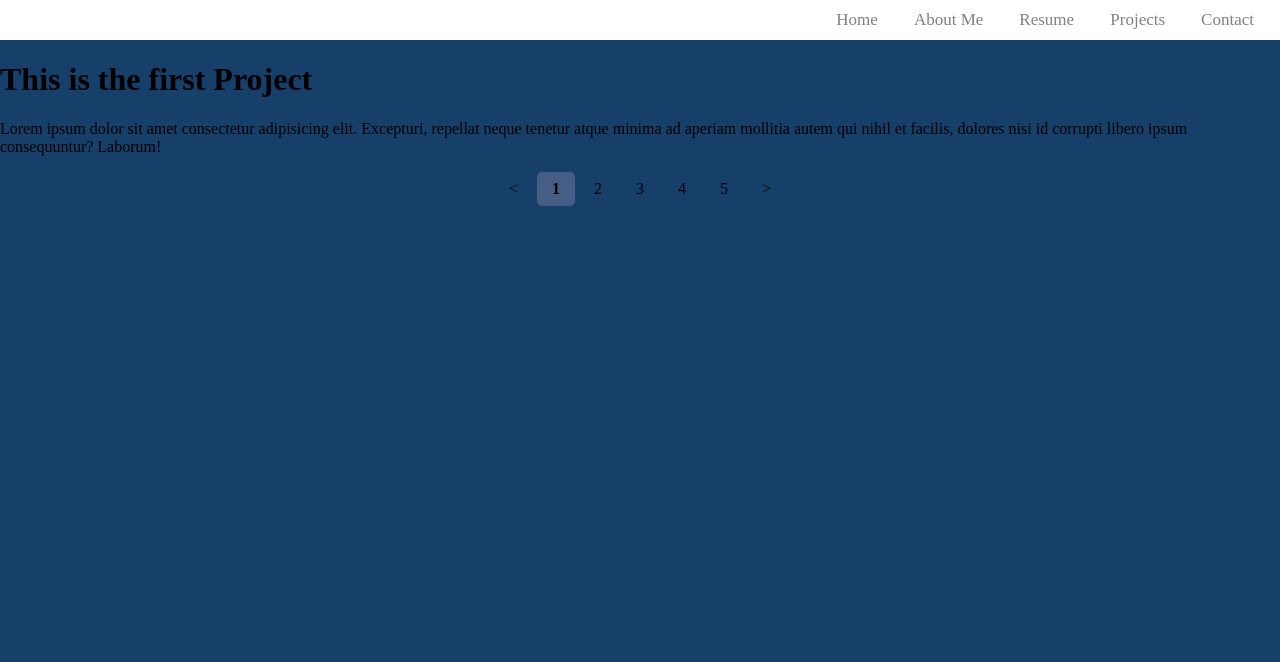
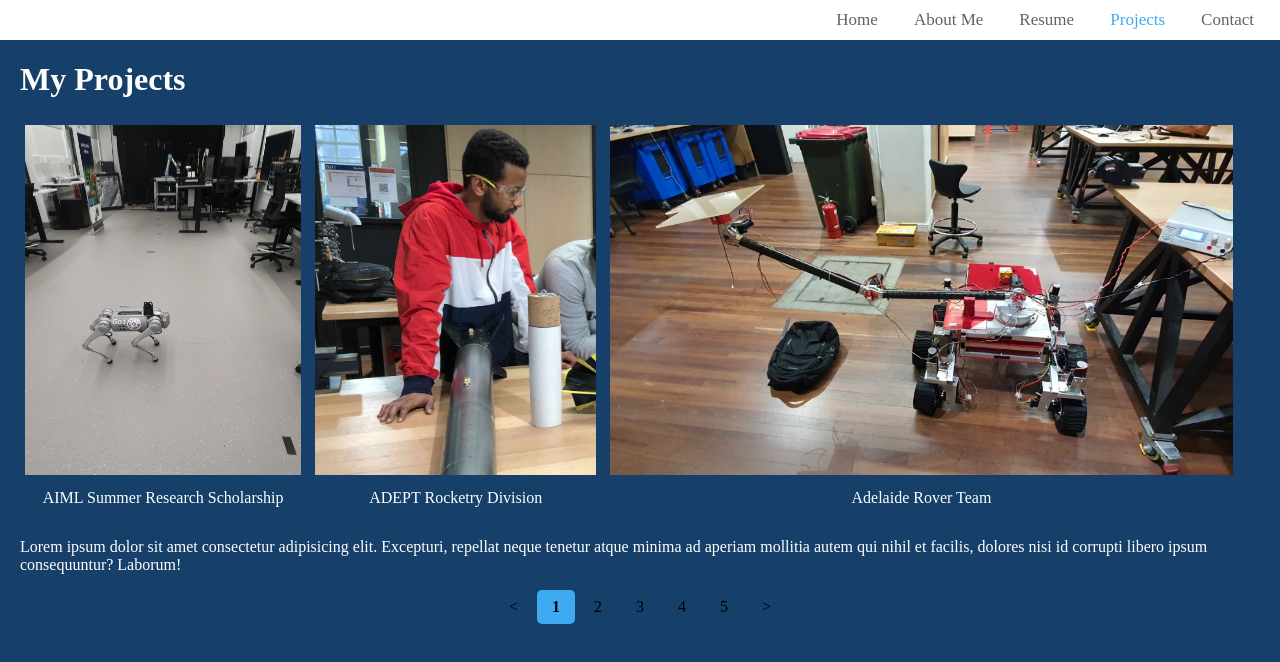
Before and after one commit to Abiy-Demissie/MyFirstWebsite, a plain HTML site: page projects.html in a window 1280 px wide. Drawn offline with Linux system fonts and the light colour scheme.

Commit message:
added some content and gallery function to the projects.html file

```diff
--- a/css/style.css
+++ b/css/style.css
@@ -3,12 +3,60 @@ body {
     margin: 0;
 }
 
-.main {
+main{
     color: white;
+    margin-left: 20px;
+    margin-right: 20px;
 }
 
-.footer a h5{
+.navigationbar {
+    background-color: white;
+    padding: 10px;
+    text-align: right;
+    overflow: hidden;
+}
+
+.navigationbar a{
+    text-decoration: none;
+    padding: 14px 16px;
+    font-size: 17px;
+    color: rgb(98,98,98);
+}
+
+.navigationbar a:hover {
+    color: rgb(166, 166, 166);
+}
+
+.navigationbar a.active{
+    color: rgb(62,170,242);
+}
+
+.gallery{
+    display: inline-block;
+    margin: 5px;
+}
+
+.gallery .description{
+    padding: 10px;
+    text-align: center;
+}
+
+.gallery:hover{
+    border: 1px solid grey;
+}
+
+
+
+.footer{
     color: white;
+    text-align: center;
+}
+
+.footer a{
+    color: white;
+    text-decoration: none;
+    padding: 8px 15px;
+    display: inline-block;
 }
 
 .footer a:hover{
@@ -28,31 +76,12 @@ body {
 }
 
 .pagination a.active{
-    background-color: rgb(70,94,133);
+    background-color: rgb(62,170,242);
     font-weight: bold;
     border-radius: 5px;
 }
 
 .pagination a:hover:not(.active){
-    background-color: hsl(0, 0%, 77%);
+    background-color: rgb(166, 166, 166);
     border-radius: 5px;
 }
-
-.navigationbar {
-    background-color: white;
-    padding: 10px;
-    text-align: right;
-    overflow: hidden;
-}
-
-.navigationbar a{
-    text-decoration: none;
-    padding: 14px 16px;
-    font-size: 17px;
-    color: grey;
-}
-
-.navigationbar a:hover {
-    background-color: rgb(62,170,242);
-
-}
--- a/projects.html
+++ b/projects.html
@@ -13,16 +13,39 @@
         <a href="index.html">Home</a>
         <a href="about.html">About Me</a>
         <a href="resume.html"> Resume </a>
-        <a href="projects.html"> Projects</a>
+        <a href="projects.html" class="active"> Projects</a>
         <a href="contact.html">Contact</a>
     </nav>
     </header>
 
-    <main>
+    <main class="main">
 
-        <h1>This is the first Project</h1>
+        <h1>My Projects</h1>
+
+        <div class="gallery">
+            <a href="/pages/project2.html">
+                <img src="img/Go1.jpg" alt="quadruped robotic dog" height="350">
+            </a>
+            <div class="description"> AIML Summer Research Scholarship</div>
+        </div>
+
+        <div class="gallery">
+            <a href="/pages/project3.html">
+                <img src="img/Rocketry.jpg" alt="Abiy looking at a model rocket" height="350">
+            </a>
+            <div class="description"> ADEPT Rocketry Division </div>
+        </div>
+
+        <div class="gallery">
+            <a href="/pages/project4.html">
+                <img src="img/Rover Team.jpg" alt="a rover holding a plate using it's robotic arm" height="350">
+            </a>
+            <div class="description"> Adelaide Rover Team</div>
+        </div>
+
 
         <p>Lorem ipsum dolor sit amet consectetur adipisicing elit. Excepturi, repellat neque tenetur atque minima ad aperiam mollitia autem qui nihil et facilis, dolores nisi id corrupti libero ipsum consequuntur? Laborum!</p>
+
 
         <div class="pagination">
             <a href="/projects.html"><</a>
```
Also changed, not shown: about.html (+2 -2 lines), contact.html (+2 -2 lines), index.html (+3 -2 lines), pages/project2.html (+2 -2 lines), pages/project3.html (+2 -2 lines), pages/project4.html (+2 -2 lines), pages/project5.html (+2 -2 lines), resume.html (+2 -2 lines), img/Go1.jpg (added), img/Rocketry.jpg (added), img/Rover Team.jpg (added).
